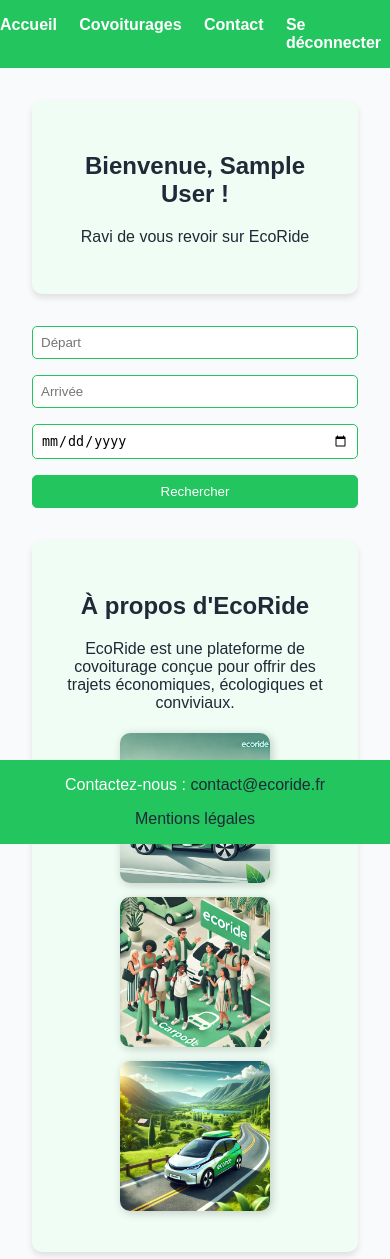
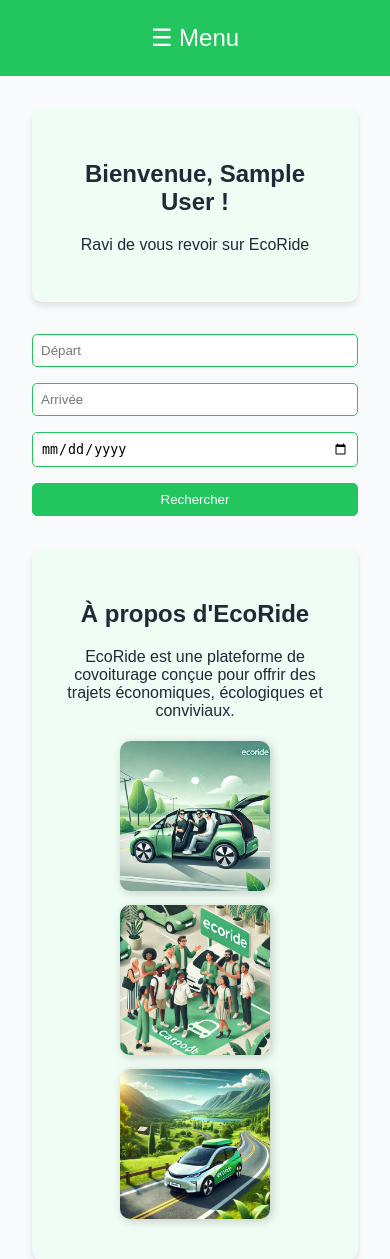
Before and after one commit to solunik/Ecoride, a PHP site: page / in a window 390 px wide. Shown: the top 1259 px of the page. Run offline with PHP 8.4, Linux system fonts and the light colour scheme; the visitor is signed in with stand-in values (Sample User, id 1).

Commit message:
modification footer et menu responsive

```diff
--- a/app/partials/header.php
+++ b/app/partials/header.php
@@ -1,13 +1,27 @@
+  <button id="menu-toggle">☰ Menu</button>
     <nav>
-    <ul class="menu">
+        <ul class="menu" id="menu-desktop">
             <li><a href="index.php?page=accueil">Accueil</a></li>
             <li><a href="index.php?page=recherche">Covoiturages</a></li>
             <li><a href="index.php?page=contact">Contact</a></li>
-        <?php
-        if (isset($_SESSION['utilisateur_id'])): ?>
+            <?php if (isset($_SESSION['utilisateur_id'])): ?>
                 <li><a href="index.php?page=logout">Se déconnecter</a></li>
             <?php else: ?>
                 <li><a href="index.php?page=connexion">Connexion</a></li>
             <?php endif; ?>
         </ul>
+
+        <!-- Menu burger (Mobile) -->
+        <ul id="menu-mobile">
+            <li><a href="index.php?page=accueil">Accueil</a></li>
+            <li><a href="index.php?page=recherche">Covoiturages</a></li>
+            <li><a href="index.php?page=contact">Contact</a></li>
+            <?php if (isset($_SESSION['utilisateur_id'])): ?>
+                <li><a href="index.php?page=logout">Se déconnecter</a></li>
+            <?php else: ?>
+                <li><a href="index.php?page=connexion">Connexion</a></li>
+            <?php endif; ?>
+            <!-- Mentions légales ajouté uniquement dans le menu mobile -->
+            <li><a href="mentions_legales.php">Mentions légales</a></li>
+        </ul>
     </nav>
--- a/app/views/accueil.php
+++ b/app/views/accueil.php
@@ -5,6 +5,7 @@
     <meta name="viewport" content="width=device-width, initial-scale=1.0">
     <title>Application de Covoiturage - Accueil</title>
     <link rel="stylesheet" href="styles.css">
+
 </head>
 <body>
     <header>
@@ -43,5 +44,7 @@
     <footer>
         <?php include __DIR__ . '/../partials/footer.php'; ?>
     </footer>
+
+    <script src="js/evenements.js" defer></script>
 </body>
 </html>
--- a/app/views/connexion.php
+++ b/app/views/connexion.php
@@ -5,6 +5,7 @@
     <meta name="viewport" content="width=device-width, initial-scale=1.0">
     <title>Connexion</title>
     <link rel="stylesheet" href="styles.css">
+    <script src="js/evenements.js" defer></script>
 </head>
 <body>
     <header>
--- a/app/views/contact.php
+++ b/app/views/contact.php
@@ -5,6 +5,7 @@
     <meta name="viewport" content="width=device-width, initial-scale=1.0">
     <title>Contact</title>
     <link rel="stylesheet" href="styles.css">
+    <script src="js/evenements.js" defer></script>
 </head>
 <body>
 
--- a/app/views/inscription.php
+++ b/app/views/inscription.php
@@ -5,6 +5,7 @@
     <meta name="viewport" content="width=device-width, initial-scale=1.0">
     <title>Inscription</title>
     <link rel="stylesheet" href="styles.css">
+    <script src="js/evenements.js" defer></script>
 </head>
 <body>
 
--- a/public/js/evenements.js
+++ b/public/js/evenements.js
@@ -1,20 +1,18 @@
 document.addEventListener('DOMContentLoaded', function () {
     const selectFiltre = document.getElementById('filtre-covoiturages');
 
+    // Vérifie si l'élément existe avant d'ajouter l'event listener
+    if (selectFiltre) {
         selectFiltre.addEventListener('change', function () {
             const selectedValue = selectFiltre.value;
 
             // Récupérer toutes les cartes de covoiturage
             const covoiturages = document.querySelectorAll('.carte-covoiturage');
 
-        // Afficher ou masquer les cartes en fonction du filtre sélectionné
             covoiturages.forEach(covoiturage => {
-            // Réinitialisation de la visibilité de chaque carte
                 let visible = true;
 
-            // Si un filtre est sélectionné, on applique la logique de filtrage
                 if (selectedValue) {
-                // Vérification de chaque condition de filtrage
                     switch (selectedValue) {
                         case 'ecologique':
                             visible = covoiturage.getAttribute('data-ecologique') === 'ecologique';
@@ -22,12 +20,22 @@ document.addEventListener('DOMContentLoaded', function () {
                     }
                 }
 
-            // Appliquer ou retirer la classe 'hidden' pour masquer ou afficher la carte
-            if (visible) {
-                covoiturage.style.display = 'block';
+                covoiturage.style.display = visible ? 'block' : 'none';
+            });
+        });
     } else {
-                covoiturage.style.display = 'none';
+        console.warn("⚠️ Aucun filtre trouvé sur cette page.");
+    }
+
+    // Gestion du menu burger
+    const menuToggle = document.getElementById("menu-toggle");
+    const menuMobile = document.getElementById("menu-mobile");
+
+    if (menuToggle && menuMobile) {
+        menuToggle.addEventListener("click", function () {
+            menuMobile.style.display = (menuMobile.style.display === "block") ? "none" : "block";
+        });
+    } else {
+        console.warn("⚠️ Menu toggle ou menu mobile introuvable sur cette page.");
     }
 });
-    });
-});
--- a/public/styles.css
+++ b/public/styles.css
@@ -19,6 +19,82 @@ header {
     align-items: center; /* Centre verticalement les éléments dans le nav */
 
 }
+
+/* Par défaut, le bouton burger est caché */
+#menu-toggle {
+    display: none;
+    font-size: 24px;
+    background: #22c55e;
+    border: none;
+    cursor: pointer;
+
+
+}
+
+/* Masquer le menu mobile par défaut */
+#menu-mobile {
+    display: none;
+    position: absolute;
+    top: 50px;
+    left: 0;
+    width: 100%;
+    background: #22c55e;
+    padding: 10px 0;
+    text-align: center;
+}
+
+#menu-mobile li {
+    padding: 10px;
+}
+
+#menu-mobile a {
+    color: white;
+    text-decoration: none;
+    display: block;
+}
+
+/* Media query pour cacher le menu desktop et afficher le menu burger */
+@media (max-width: 768px) {
+    #menu-toggle {
+        display: block; /* Afficher le bouton burger */
+    }
+
+    .menu {
+        display: none; /* Cacher le menu desktop */
+    }
+
+    #menu-mobile {
+        display: none; /* Toujours caché au départ */
+    }
+}
+
+
+/* Cacher le menu desktop par défaut */
+#menu-desktop {
+    display: flex; /* Affiche le menu desktop sur les grands écrans */
+}
+
+/* Cacher le menu mobile par défaut */
+#menu-mobile {
+    display: none; /* Masque le menu mobile par défaut */
+}
+
+/* Pour les écrans plus petits, on cache le menu desktop et affiche le menu mobile */
+@media (max-width: 768px) {
+    #menu-desktop {
+        display: none; /* Cache le menu desktop sur mobile */
+    }
+
+    #menu-mobile {
+        display: none; /* Cache le menu mobile par défaut */
+    }
+
+    #menu-toggle {
+        display: block; /* Affiche le bouton burger */
+    }
+}
+
+
 
 /* Liste du menu */
 .menu {
@@ -161,6 +237,12 @@ footer a:hover {
     text-decoration: underline; /* Ajoute un soulignement au survol */
 }
 
+@media (max-width: 768px) { /* Cache le footer sur mobile */
+    footer {
+        display: none;
+    }
+}
+
 
 /* Section contenant les cartes */
 .resultats-covoiturage {
```
Lines whose indentation alone changed are shown as unchanged.
